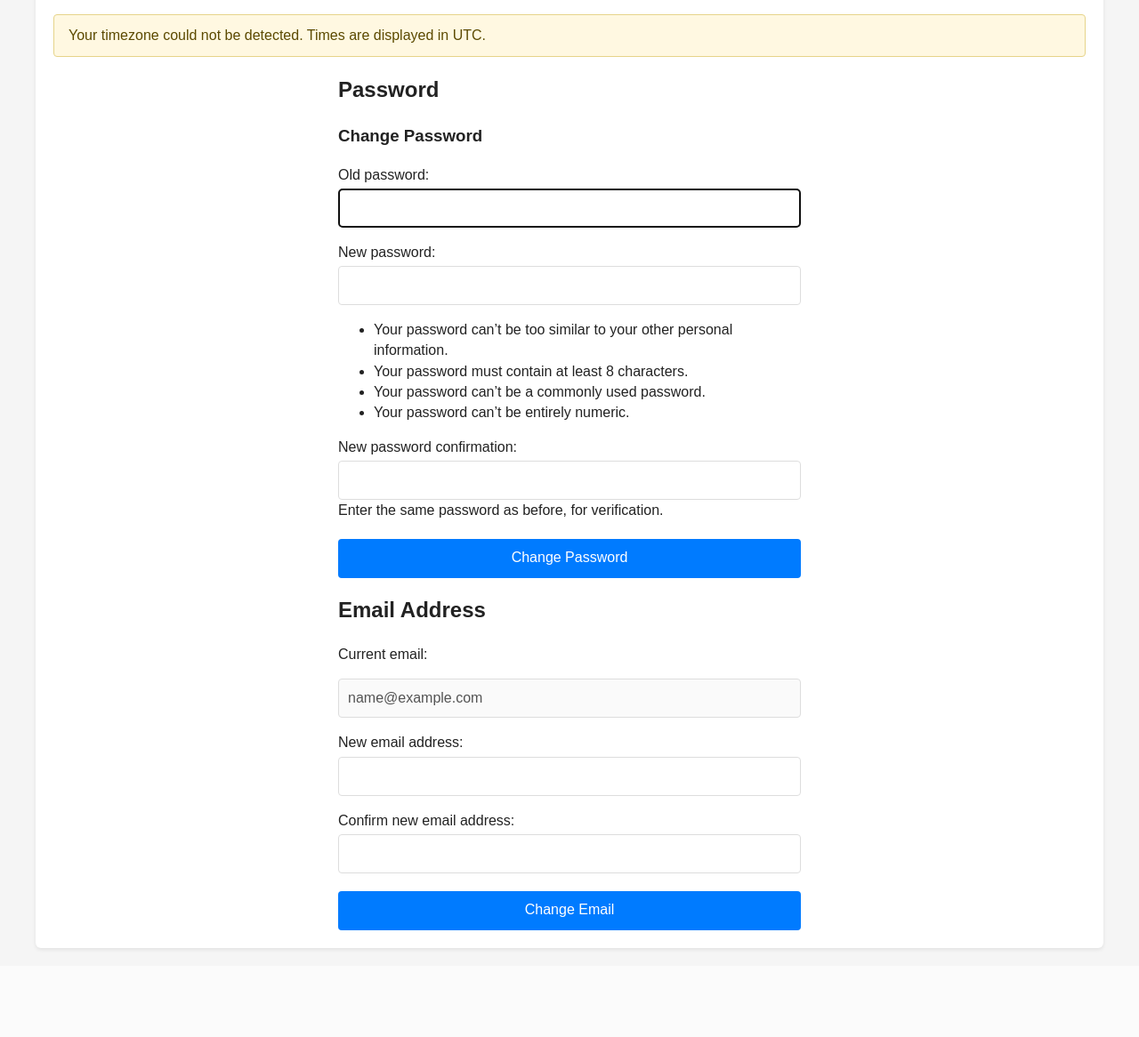
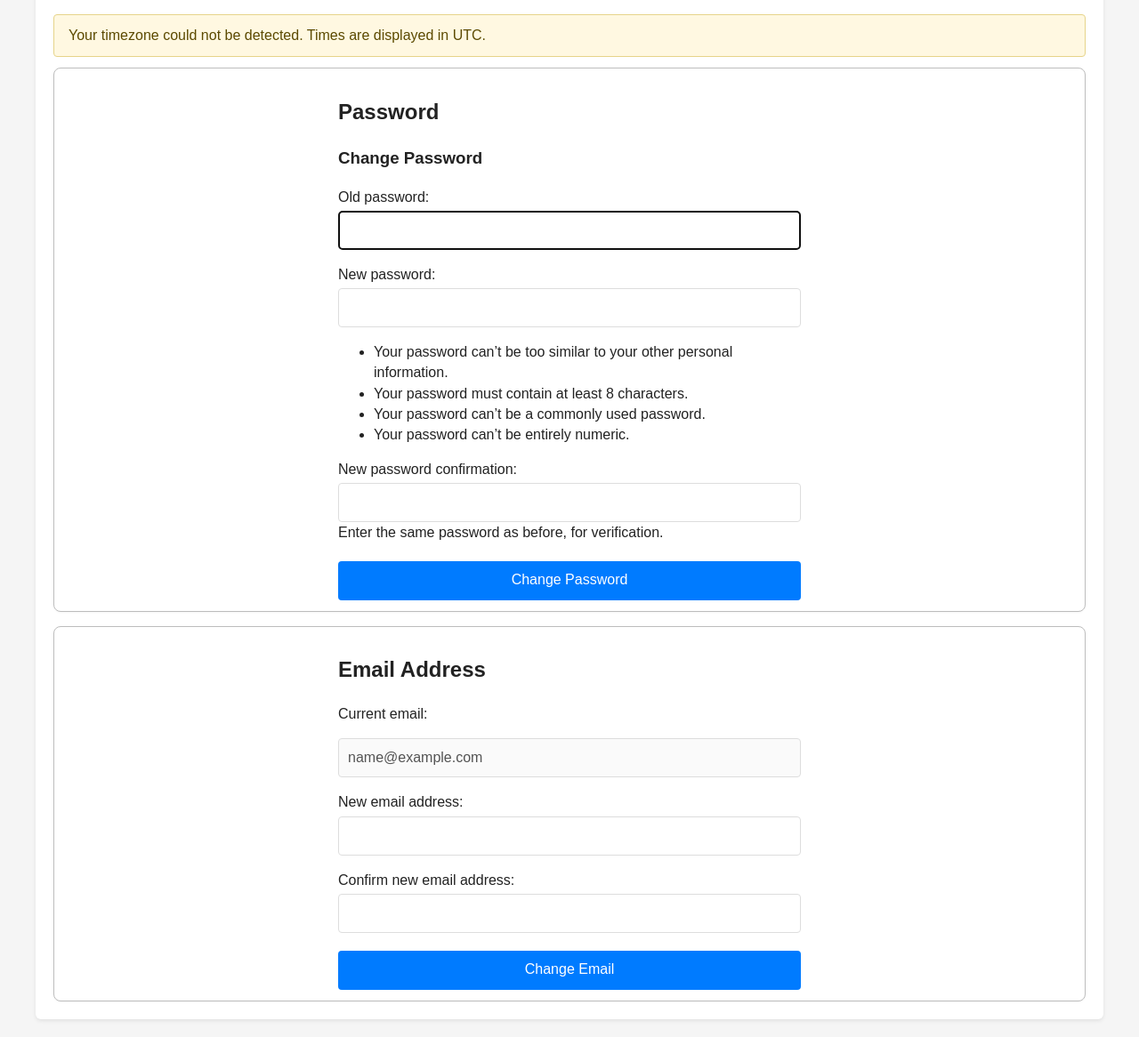
Before and after one commit to disafronov/sloths-inventory, a Django app: page /profile/ in a window 1280 px wide. Shown: the part 97-1263 px from the top of the page at 89% size. Before the commit the page ends 1166 px from the top, so only its background shows below. Run offline with Django 5.2, Linux system fonts and the light colour scheme; the visitor is signed in with stand-in values (Sample User, id 1); parts of the project's set-up code (start-up, migrations or seed data) failed here and were passed over.

Commit message:
feat: Add profile section styling
* Introduce .profile-section class
* Add padding, border, background and box-shadow
* Apply .profile-section class to password and email change sections
* Add margin to subsequent .profile-section elements

Signed-off-by: Dmitrii Safronov <zimniy@cyberbrain.cc>

```diff
--- a/src/common/static/common/app.css
+++ b/src/common/static/common/app.css
@@ -877,6 +877,18 @@ a.item-card:has(> .transfer-card__layout) {
   background: #fff;
 }
 
+.profile-section {
+  padding: var(--card-padding-y) var(--card-padding-x);
+  border: 1px solid #bdbdbd;
+  border-radius: 8px;
+  background: #fff;
+  box-shadow: 0 1px 2px rgba(0, 0, 0, 0.04);
+}
+
+.profile-section + .profile-section {
+  margin-top: var(--space-row);
+}
+
 .operation-card__time {
   font-weight: 600;
   font-size: 0.9rem;
--- a/src/common/templates/profile.html
+++ b/src/common/templates/profile.html
@@ -8,7 +8,7 @@
 {% block content %}
 <div>
     <!-- Password Change Section -->
-    <section>
+    <section class="profile-section">
         <form method="post" class="form-container">
             {% csrf_token %}
 <h2>{% trans "Password" %}</h2>
@@ -19,7 +19,7 @@
     </section>
 
     <!-- Email Change Section -->
-    <section>
+    <section class="profile-section">
         <form method="post" class="form-container">
             {% csrf_token %}
 <h2>{% trans "Email Address" %}</h2>
```
